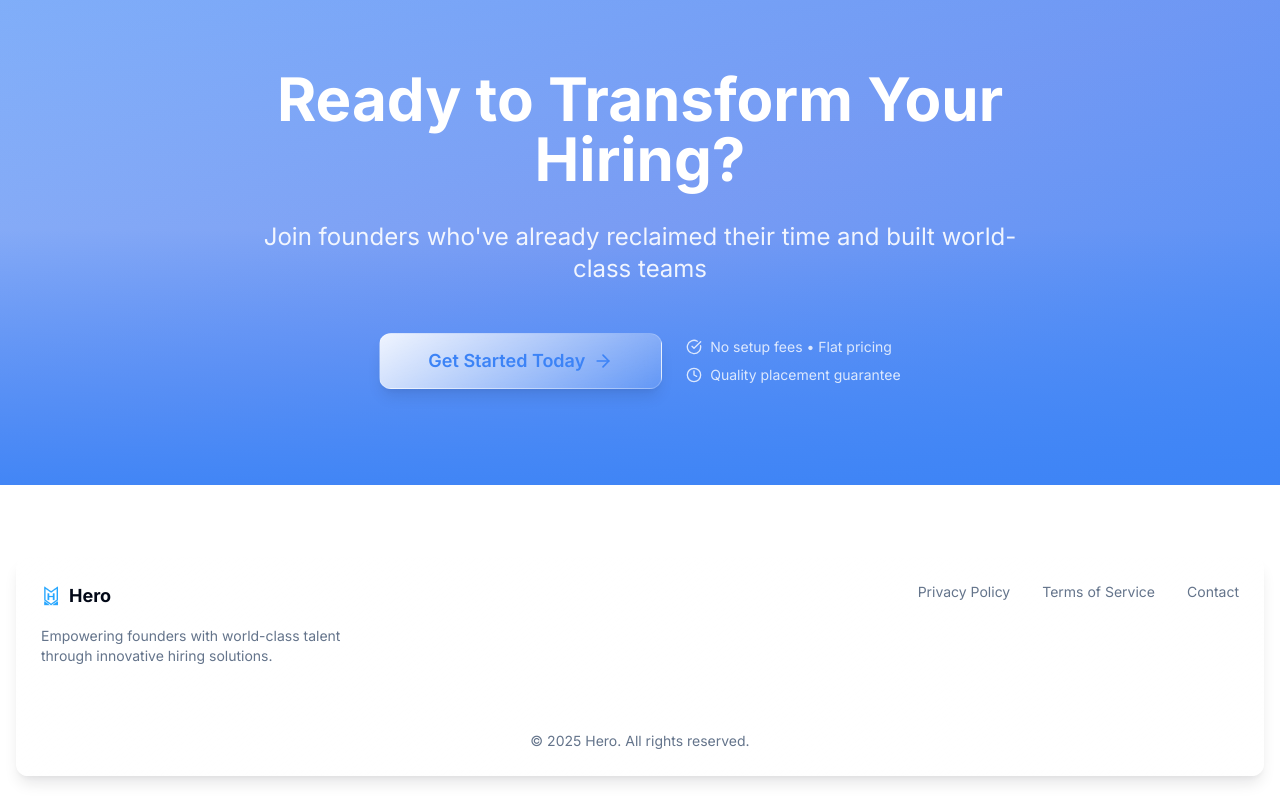
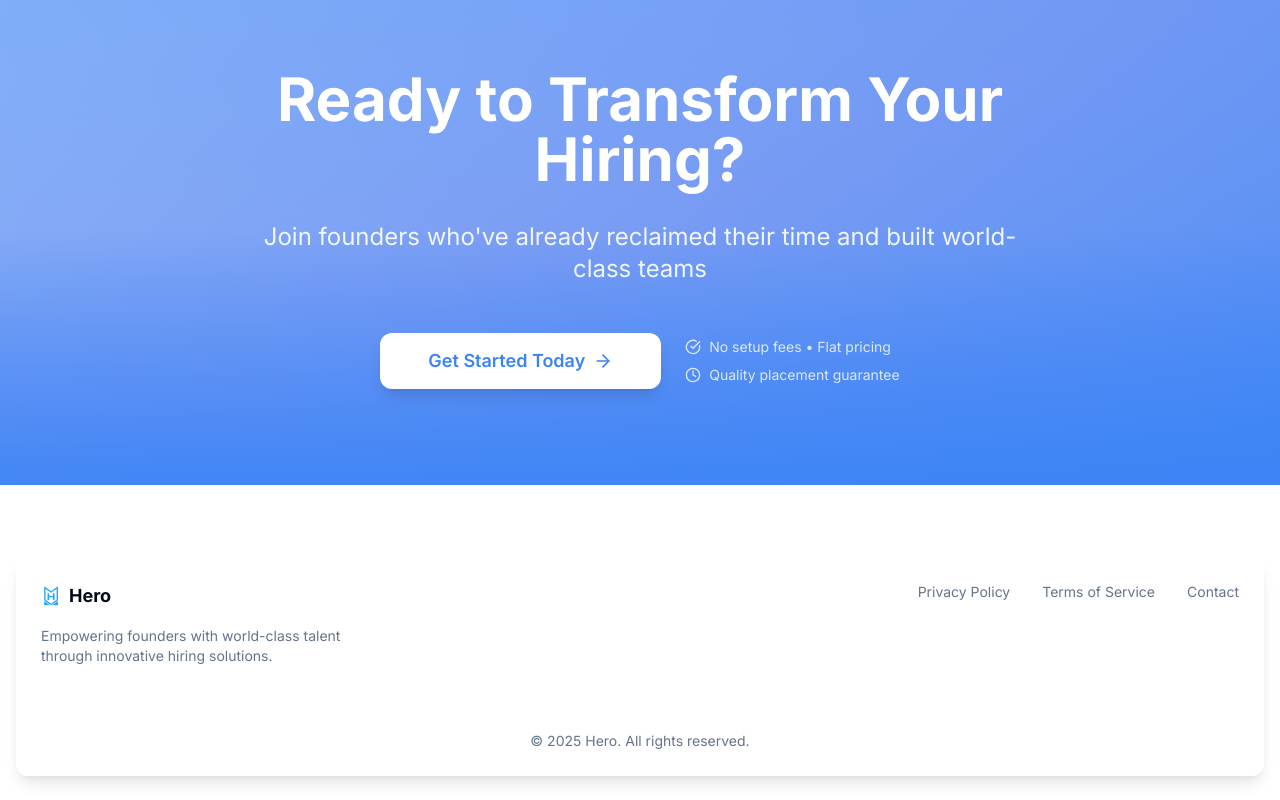
Before and after one commit to wyndhamf/herohireai, a React (Vite) app: page / in a window 1280 px wide. Shown: the part 3259-4059 px from the top of the page. Built offline with nearby package versions, Linux system fonts and the light colour scheme; a web font is replaced by a local one.

Commit message:
Fix get started button
Fixed the "Get Started" button in the "Ready to Transform Your Hiring" section by removing unwanted white lines around it.

```diff
--- a/src/pages/Index.tsx
+++ b/src/pages/Index.tsx
@@ -316,8 +316,8 @@ const Index = () => {
             <div className="flex flex-col sm:flex-row gap-6 justify-center items-center">
               <Button
                 size="xl"
-                variant="glass"
-                className="bg-white/95 text-primary hover:bg-white px-12 py-6 hover:scale-105"
+                variant="secondary"
+                className="bg-white text-primary hover:bg-white/95 px-12 py-6 hover:scale-105 shadow-lg hover:shadow-xl border-0"
                 onClick={() => setShowEmailCapture(true)}
               >
                 Get Started Today <ArrowRight className="ml-2 w-5 h-5" />
```
